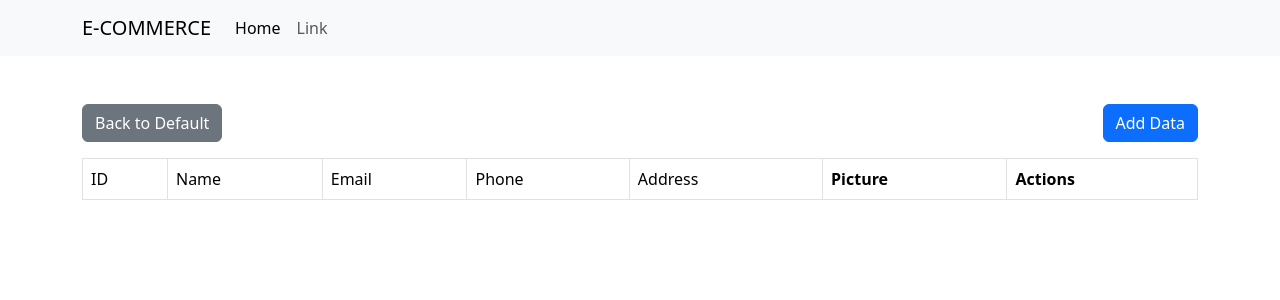
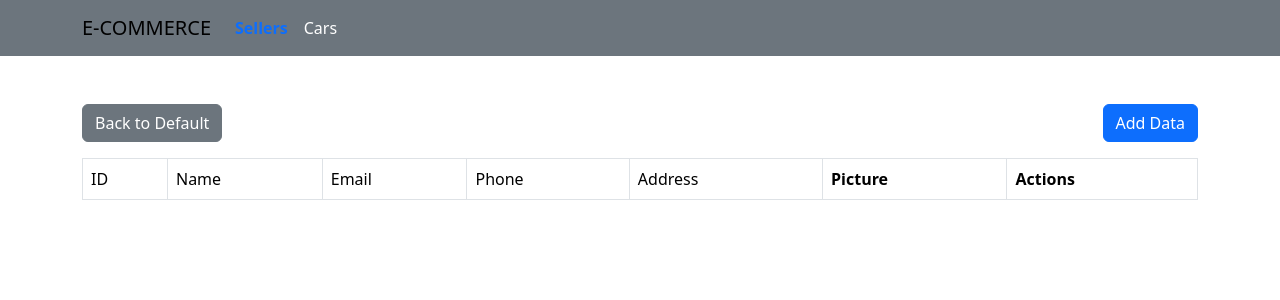
Before and after one commit to hanasoke/ecommerce-CI3, a CodeIgniter app: page /ecommerce-CI3/sellers in a window 1280 px wide. Shown: the top 300 px of the page. Run offline with CodeIgniter, Linux system fonts and the light colour scheme; data that the repository does not hold is empty.

```diff
--- a/application/views/home.php
+++ b/application/views/home.php
@@ -12,17 +12,17 @@
 		/>
 	</head>
 	<body>
-		<nav class="navbar navbar-expand-lg bg-body-tertiary">
+		<nav class="navbar navbar-expand-lg bg-secondary">
 			<div class="container">
 				<a class="navbar-brand" href="#">E-COMMERCE</a>
 				</button>
 				<div class="collapse navbar-collapse" id="navbarSupportedContent">
 					<ul class="navbar-nav me-auto mb-2 mb-lg-0">
 						<li class="nav-item">
-							<a class="nav-link active" aria-current="page" href="#">Home</a>
+							<a class="nav-link active text-primary fw-semibold" aria-current="page" href="<?php print site_url('sellers') ?>">Sellers</a>
 						</li>
 						<li class="nav-item">
-							<a class="nav-link" href="#">Link</a>
+							<a class="nav-link text-white" href="#">Cars</a>
 						</li>
 					</ul>
 				</div>
```
Also changed, not shown: application/controllers/Car.php (added), application/models/Car_model.php (added), application/views/cars/add.php (added), application/views/cars/detail.php (added), application/views/cars/edit.php (added), application/views/cars/index.php (added).
